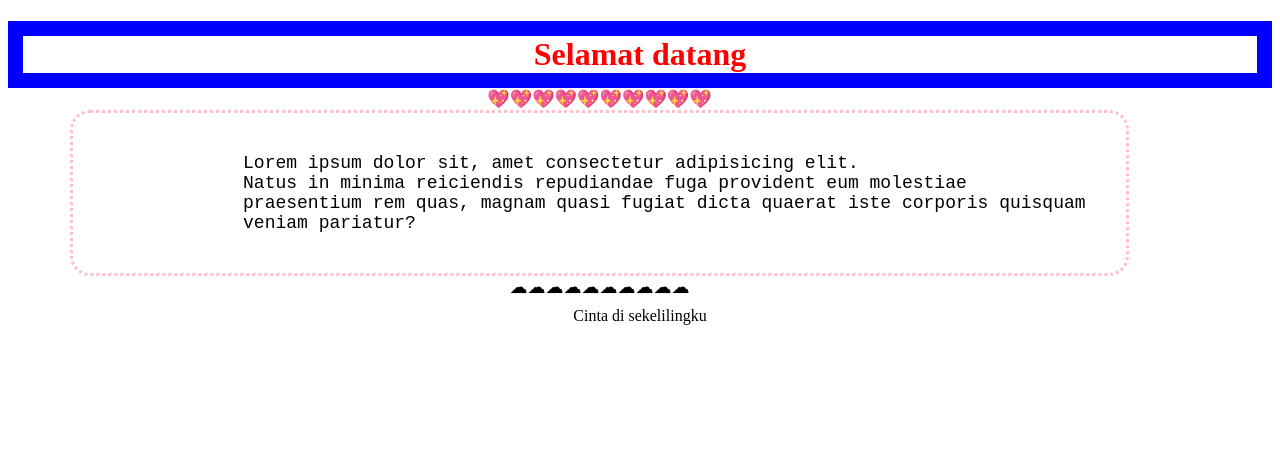
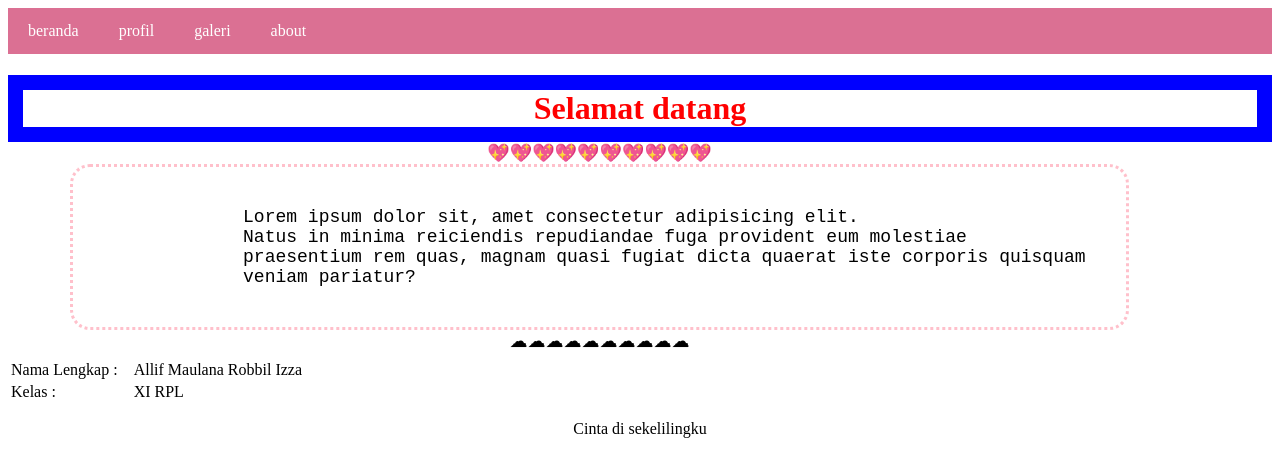
Before and after one commit to Allif099/html-dan-css, a plain HTML site: page index.html in a window 1280 px wide. Drawn offline with Linux system fonts and the light colour scheme.

```diff
--- a/index.html
+++ b/index.html
@@ -7,6 +7,14 @@
     <link rel="stylesheet" href="style.css">
 </head>
 <body>
+    <nav>
+        <ul>
+            <li><a href="index.html">beranda</a></li>
+            <li><a href="profil.html">profil</a></li>
+            <li><a href="galeri.html">galeri</a></li>
+            <li><a href="about.html">about</a></li>
+        </ul>
+    </nav>
     <h1>
         Selamat datang
     </h1>
@@ -19,7 +27,22 @@
             veniam pariatur?
         </div>
     </pre>
-
+<table>
+   <tr>
+       <td>Nama Lengkap :</td>
+       <td></td>
+       <td></td>
+       <td></td>
+       <td>Allif Maulana Robbil Izza</td>
+   </tr>
+   <tr>
+       <td>Kelas :</td>
+       <td></td>
+       <td></td>
+       <td></td>
+       <td>XI RPL</td>
+       </tr>
+</table>
 
  <p>Cinta di sekelilingku</p>
 </div>
--- a/style.css
+++ b/style.css
@@ -45,3 +45,26 @@ pre {
 p {
   text-align: center;
 }
+
+nav ul {
+    list-style: none;
+    padding: 0;
+    margin: 0;
+    background-color: palevioletred;
+    overflow: hidden;
+}
+
+nav ul li {
+    float: left;
+}
+
+nav ul li a {
+    display: block;
+    color: white;
+    text-decoration: none;
+    padding: 14px 20px;
+}
+
+nav ul li a:hover {
+    background-color: #555;
+}
```
